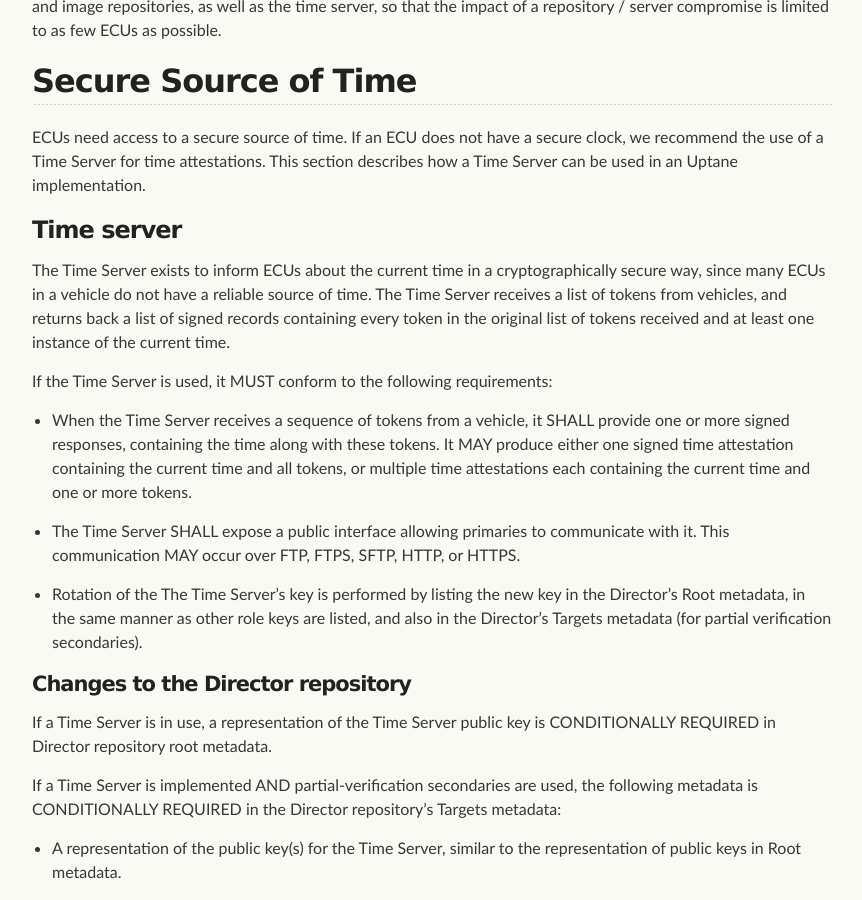
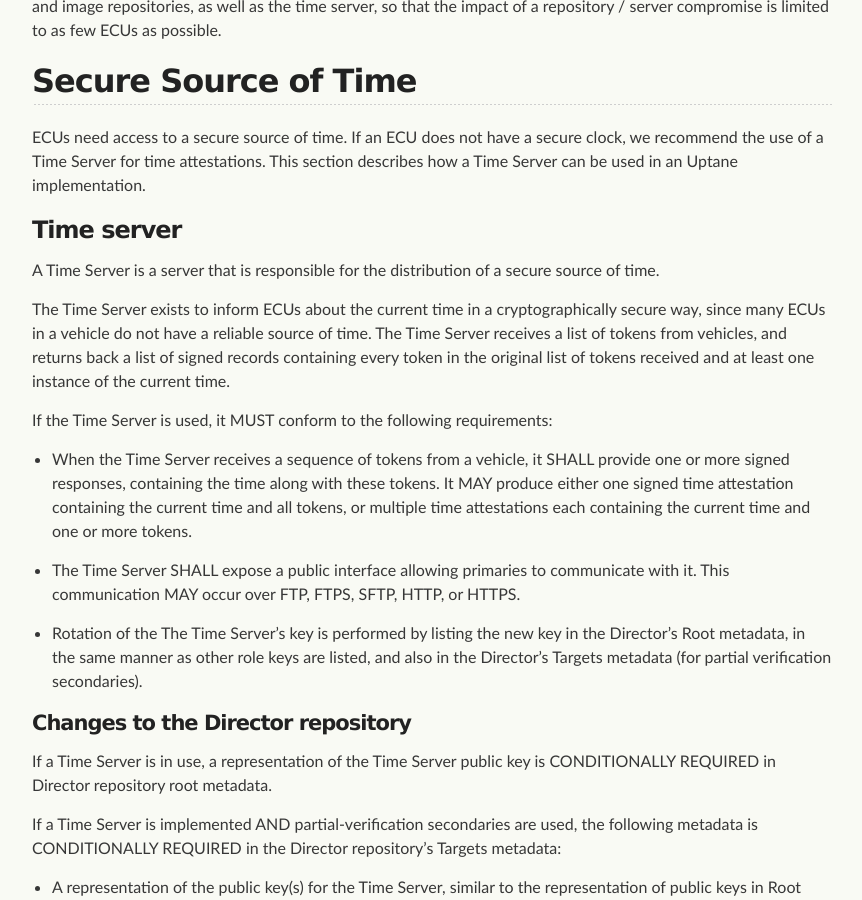
Before and after one commit to uptane/deployment-considerations, a Jekyll site: the page built from repositories.md, in a window 1280 px wide and 900 px high, scrolled down 365 px. Shown: the whole window, without its empty margins (208-1070 px from the left). Built offline with Jekyll 4.4.1, drawn with Linux system fonts in a browser that asks for light colours; our own code applies the rules of GitHub Pages for plain Markdown files.

Commit message:
added timeserver definition

```diff
--- a/repositories.md
+++ b/repositories.md
@@ -12,6 +12,8 @@ This page outlines recommended procedures for the one-time operations that an OE
 ECUs need access to a secure source of time. If an ECU does not have a secure clock, we recommend the use of a Time Server for time attestations. This section describes how a Time Server can be used in an Uptane implementation.
 
 ### Time server
+
+A Time Server is a server that is responsible for the distribution of a secure source of time.
 
 The Time Server exists to inform ECUs about the current time in a cryptographically secure way, since many ECUs in a vehicle do not have a reliable source of time. The Time Server receives a list of tokens from vehicles, and returns back a list of signed records containing every token in the original list of tokens received and at least one instance of the current time.
 
```
